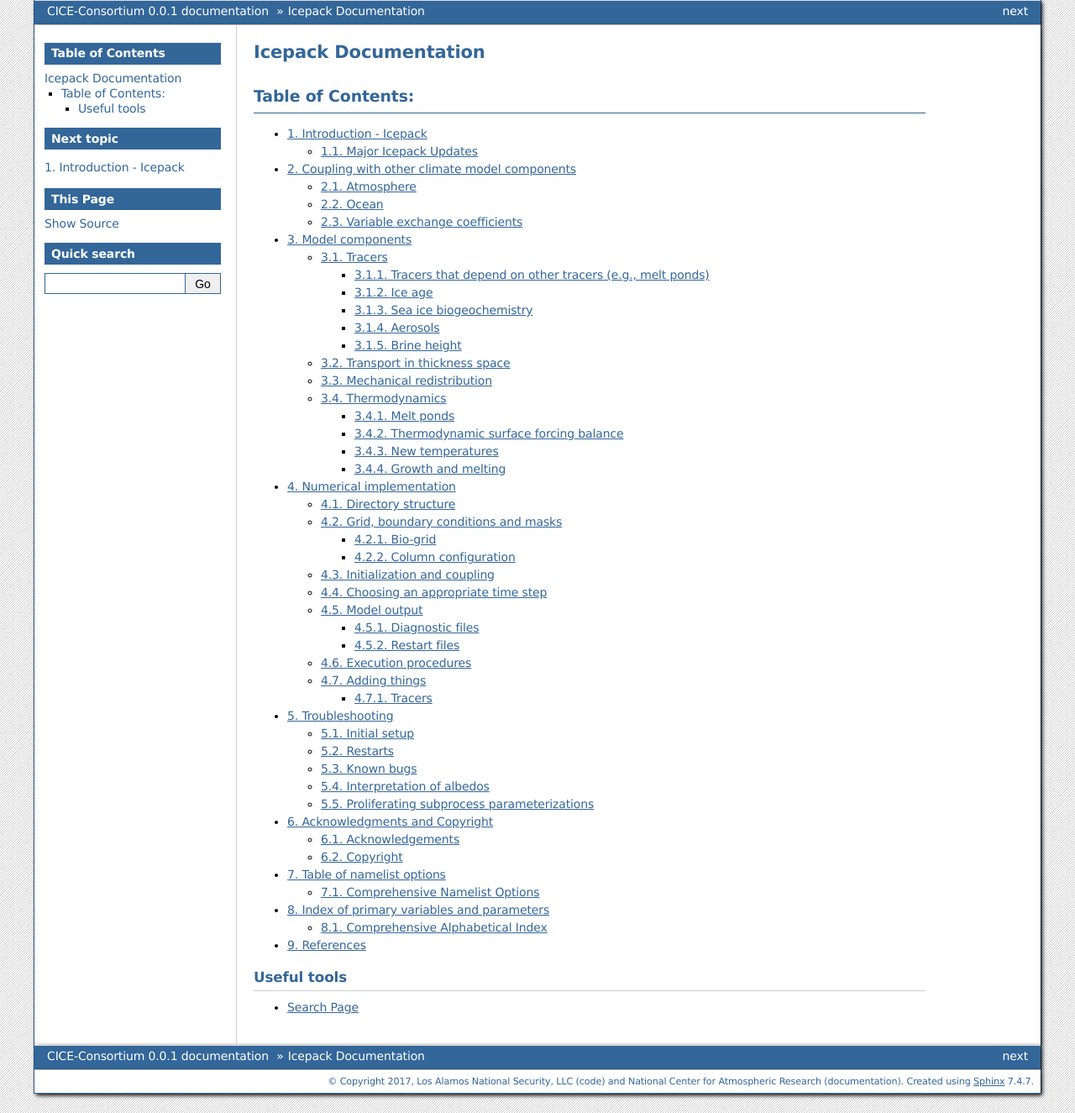
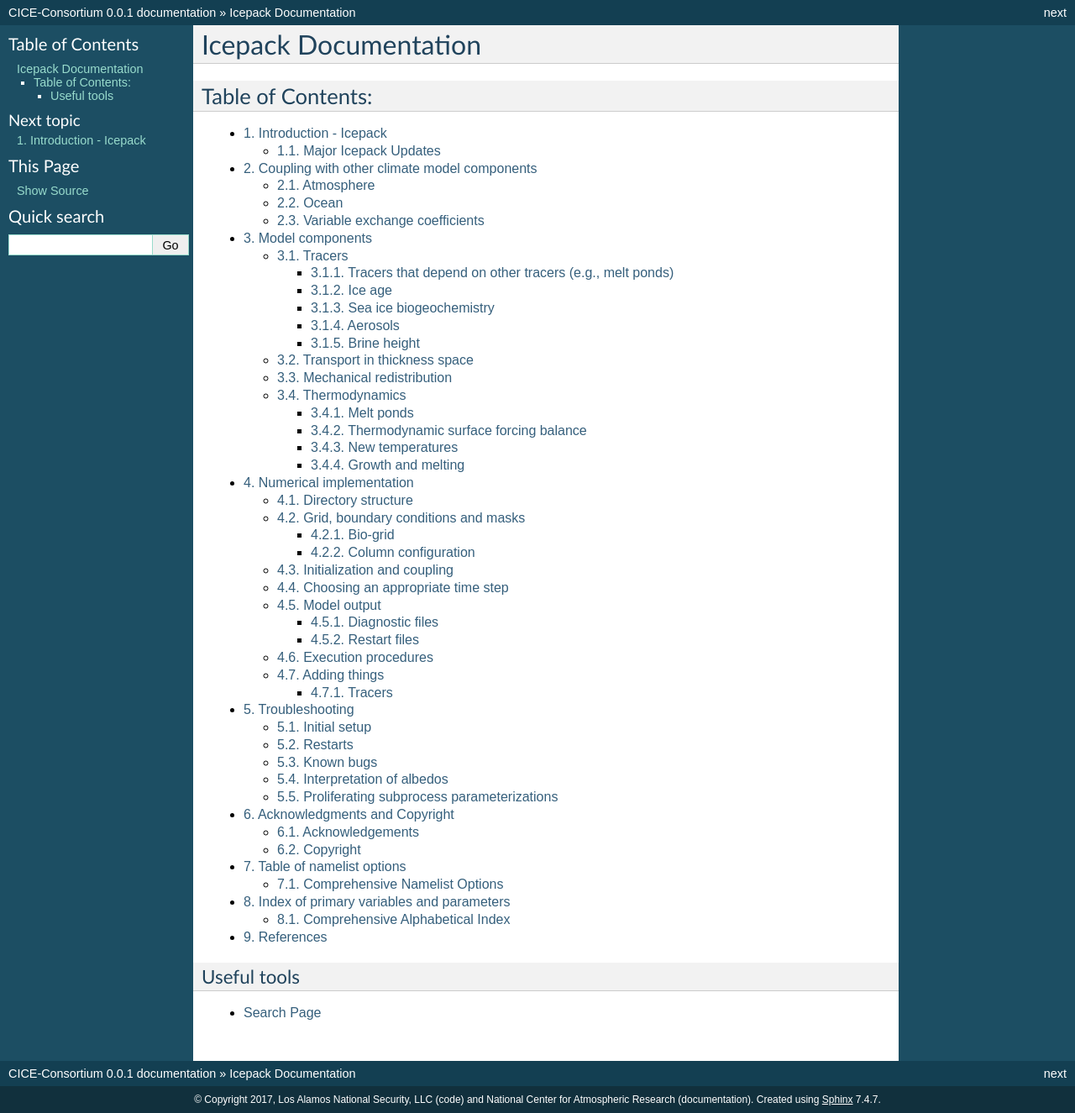
Before and after one commit to CICE-Consortium/Icepack, a Sphinx documentation site: the page built from doc/source/index.rst, in a window 1280 px wide. Shown: the whole page at 84% size. Built offline with Sphinx 7.4.7, drawn with Linux system fonts in a browser that asks for light colours.

Commit message:
Change to classic theme.

```diff
--- a/doc/source/conf.py
+++ b/doc/source/conf.py
@@ -116,12 +116,12 @@ todo_include_todos = True
 
 # The theme to use for HTML and HTML Help pages.  See the documentation for
 # a list of builtin themes.
-html_theme = 'bizstyle'
+html_theme = 'classic'
 
 # Theme options are theme-specific and customize the look and feel of a theme
 # further.  For a list of options available for each theme, see the
 # documentation.
-#html_theme_options = {}
+#html_theme_options = {"stickysidebar": "true"}
 
 # Add any paths that contain custom themes here, relative to this directory.
 #html_theme_path = []
```
